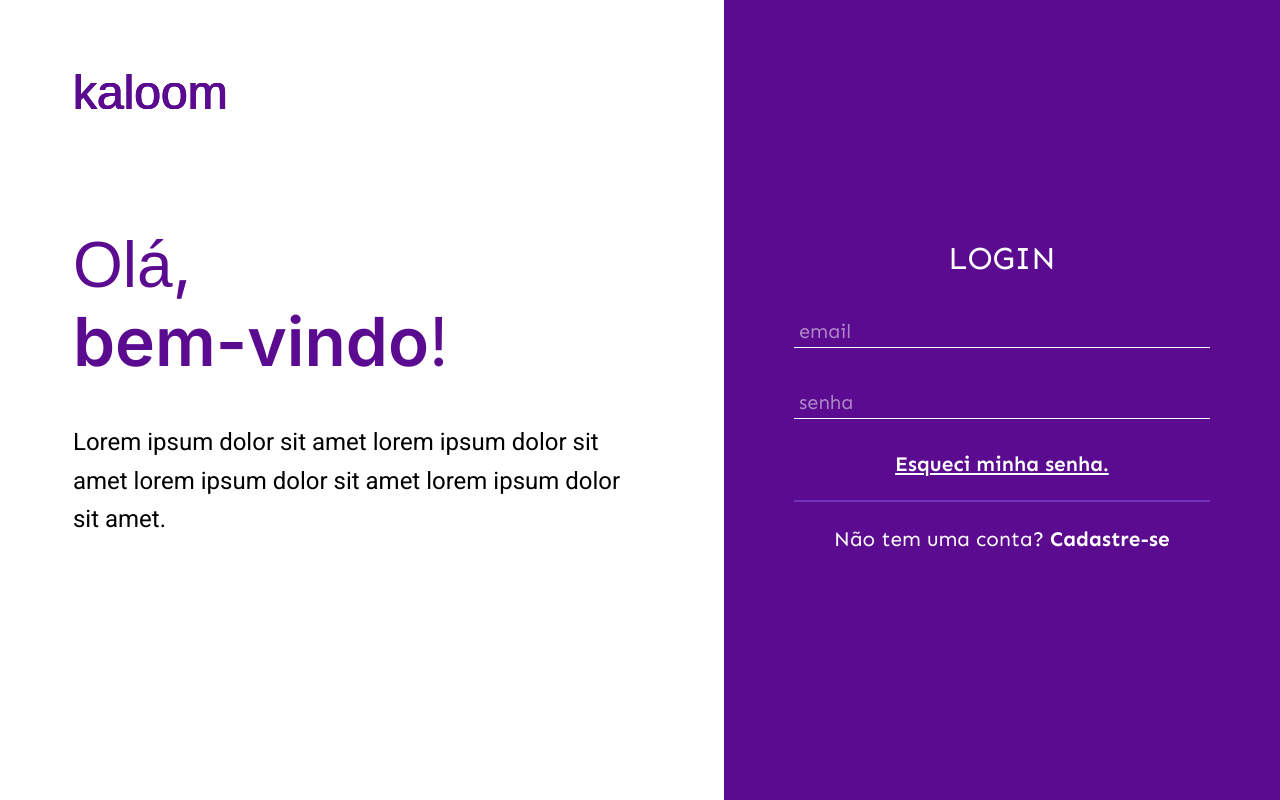
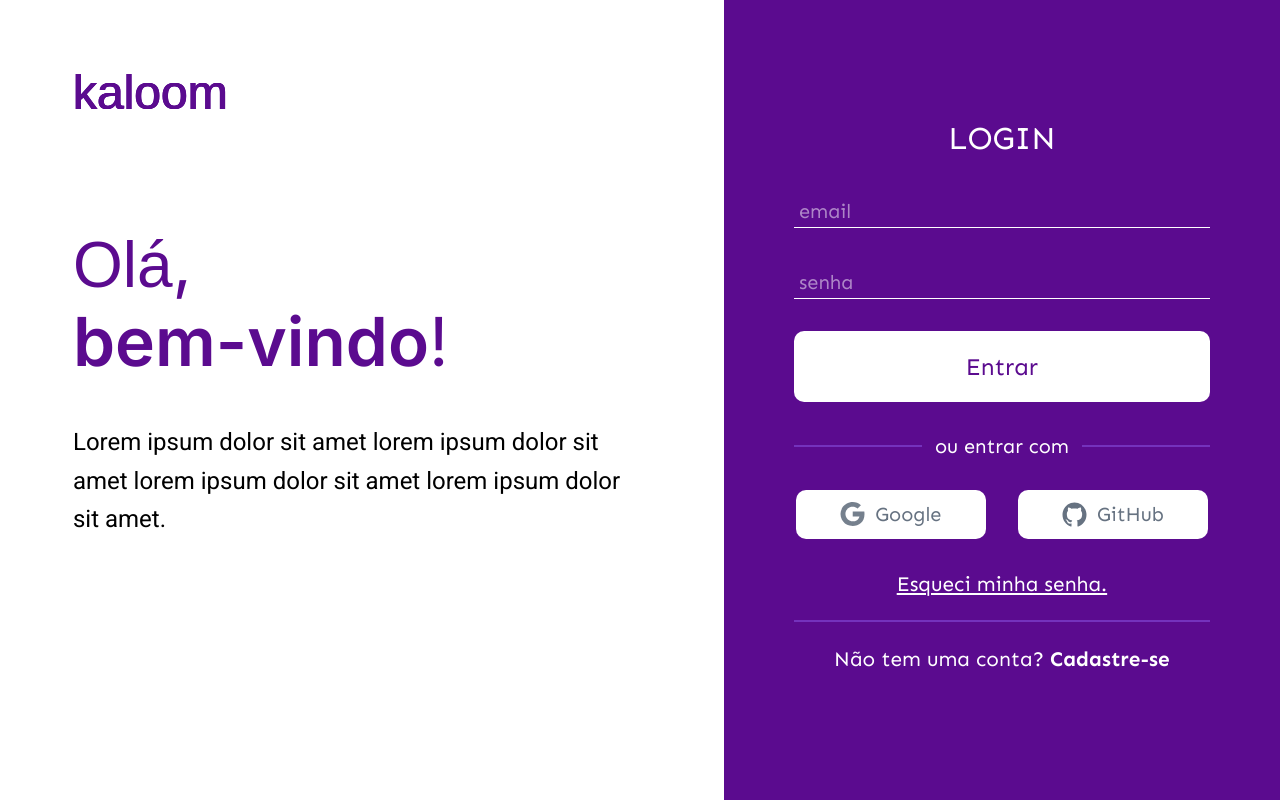
Before and after one commit to kaloom-team/kaloom, a React (Vite) app: page / in a window 1280 px wide. Built offline with nearby package versions, Linux system fonts and the light colour scheme; a web font is replaced by a local one.

Commit message:
feat: add "SignButton" component with sign-in and auth options in content form

```diff
--- a/src/App.module.scss
+++ b/src/App.module.scss
@@ -31,6 +31,15 @@
             font-weight: 400;
         }
     }
+}
+
+@mixin divider($width, $grow){
+    background-color: var(--violet);
+    border: none;
+    opacity: 0.4;
+    height: 0.1rem;
+    width: $width;
+    flex-grow: $grow;
 }
 
 .main {
@@ -149,19 +158,14 @@
                 text-transform: uppercase;
             }
 
-
             .forgot{
-                @include links(var(--white), 600, underline);
+                @include links(var(--white), 100, underline);
             }
         }
     }
 
     .divider {
-        background-color: var(--violet);
-        border: none;
-        opacity: 0.4;
-        height: 0.1rem;
-        width: 100%;
+        @include divider(100%, 0)
     }
 
     .linkCadastro {
@@ -174,3 +178,48 @@
         }
     }
 }
+
+@mixin button($width, $bg, $padding, $gap){
+    display: flex;
+    flex-direction: row;
+    gap: $gap;
+    width: $width; //26rem
+    // height: 4.38rem;
+    background-color: $bg;
+    border: 0 solid;
+    border-radius: 0.63rem;
+    padding: $padding; //1.3rem
+    justify-content: center;
+    cursor: pointer;
+}
+
+@mixin textButton($color, $family, $size){
+    color: $color;
+    font-family: $family, sans-serif;
+    font-size: $size;
+}
+
+.signInButton{
+    @include button(26rem, var(--white), 1.3rem, 0px);
+    transition: all 0.4s;
+
+    .textEntrar{
+        @include textButton(var(--purple), 'Sen', 1.5rem);
+    }
+
+    &:hover{
+        box-shadow: 0 0 20px #ffffff59;
+    }
+}
+
+.authButton{
+    @include button(11.875rem, var(--white), 0.75rem, 0.625rem);
+
+    .textRede{
+        @include textButton(var(--gray-300), 'Sen', 1.25rem);
+    }
+}
+
+.dividerAuth{
+    @include divider(auto, 1)
+}
--- a/src/components/ContentFormLogin.tsx
+++ b/src/components/ContentFormLogin.tsx
@@ -1,5 +1,6 @@
 import styles from "../App.module.scss";
 import { LoginInput } from "./LoginInput";
+import { SignButton } from "./SignButton";
 
 export function ContentFormLogin() {
     return (
@@ -7,7 +8,19 @@ export function ContentFormLogin() {
             <form action="" className={styles.form}>
                 <h3 className={styles.h3}>login</h3>
                 <LoginInput type={"email"} placeholder={"email"}/>
-                <LoginInput type={"password"} placeholder={"senha"}/>
+                <LoginInput type={"password"} placeholder={"senha"} />
+                <SignButton textButton="Entrar" styleButton={styles.signInButton} styleText={styles.textEntrar} />
+                <div style={{ display: "flex", width: "100%", alignItems: "center", justifyContent: "center" }}>
+                    <hr className={styles.dividerAuth} />
+                    <div style={{marginLeft: 13, marginRight: 13 }}>
+                        <p style={{fontFamily: "Sen", fontSize: 20, color: "white"}}>ou entrar com</p>
+                    </div>
+                    <hr className={styles.dividerAuth} />
+                </div>
+                <div style={{ display: "flex", flexDirection: "row", gap: 32 }}>
+                    <SignButton img="/public/google-auth.svg" textButton="Google" styleButton={styles.authButton} styleText={styles.textRede} />
+                    <SignButton img="/public/github-auth.svg" textButton="GitHub" styleButton={styles.authButton} styleText={styles.textRede} />
+                </div>
                 <a className={styles.forgot} href="#">
                     Esqueci minha senha.
                 </a>
--- a/src/components/SignButton.tsx
+++ b/src/components/SignButton.tsx
@@ -1,17 +1,16 @@
-import styles from '../App.module.scss';
-
 interface SignButtonProps{
-    img?:any,
-    textButton:string
+    img?:string,
+    textButton: string,
+    styleButton:string,
+    styleText:string
 }
 
-export function SignButton({img, textButton}:SignButtonProps) {
-    img = img ? <img src={img}/> : ''
+export function SignButton({img, textButton, styleButton, styleText}:SignButtonProps) {
+    return (
+        <button className={styleButton}>
+            {img && <img src={img} alt="Ícone"/>}
 
-    return(
-        <div>
-            {img}
-            <p>{textButton}</p>
-        </div>
+            <p className={styleText}>{textButton}</p>
+        </button>
     )
 }
--- a/src/global.css
+++ b/src/global.css
@@ -4,6 +4,7 @@
     --black: #000;
     --purple: #5b0b8f;
     --violet: #996dff;
+    --gray-300: #667281;
 }
 
 * {
```
Also changed, not shown: src/components/GithubAuth.tsx (deleted, +0 -7 lines), src/components/GoogleAuth.tsx (deleted, +0 -7 lines), public/github-auth.svg (added), public/google-auth.svg (added).
